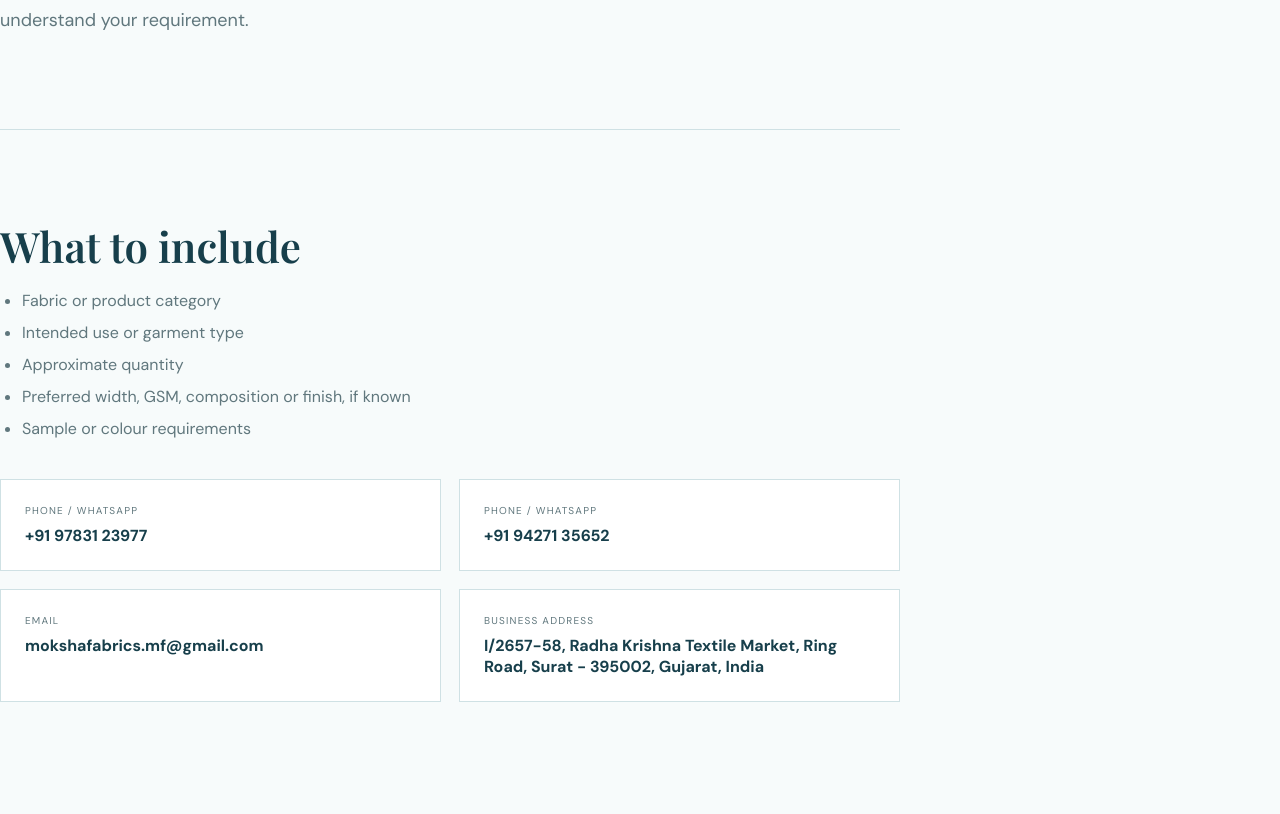
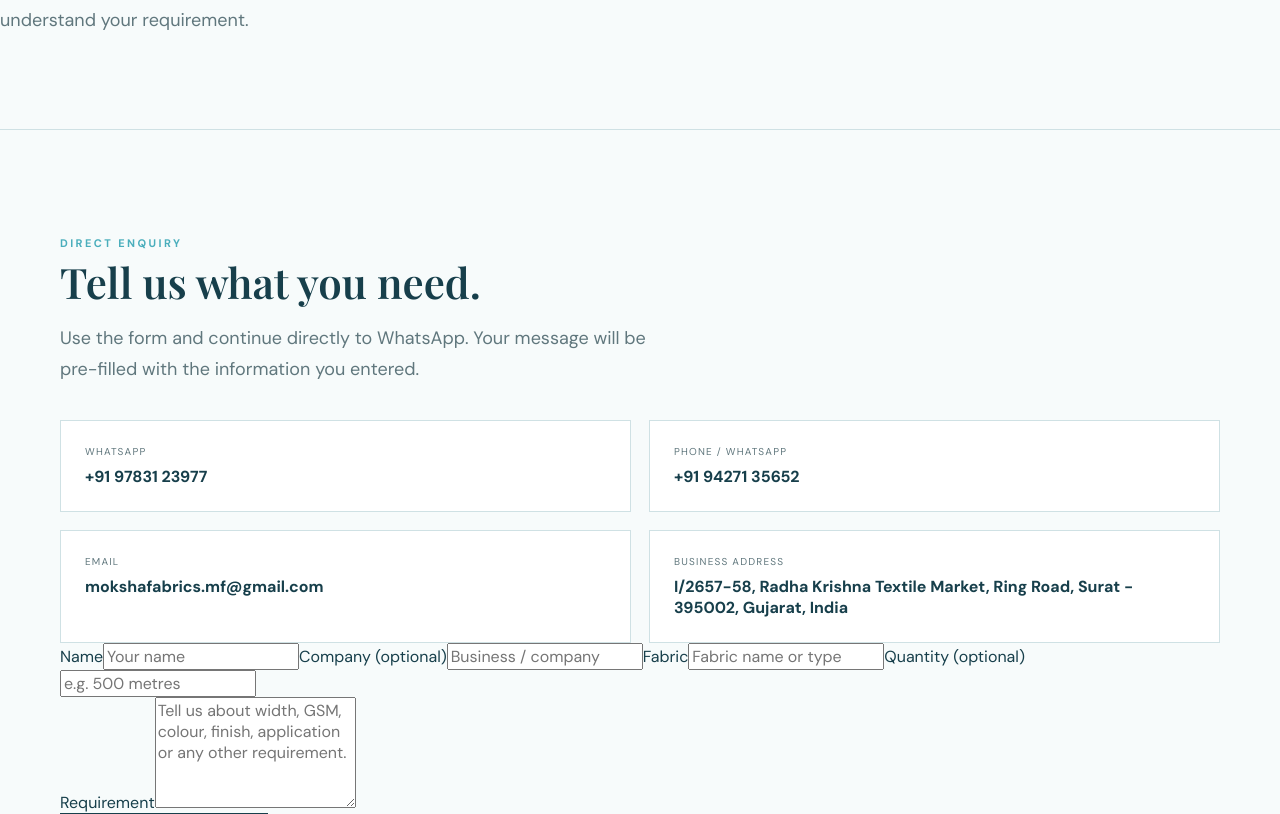
Before and after one commit to theluckygupta/moksha-fabrics, a Next.js app: page /contact in a window 1280 px wide. Shown: the part 470-1284 px from the top of the page. Built offline with nearby package versions, Linux system fonts and the light colour scheme.

Commit message:
Add WhatsApp enquiry flow to contact page

```diff
--- a/app/contact/page.tsx
+++ b/app/contact/page.tsx
@@ -1,3 +1,5 @@
+import EnquiryForm from "@/components/enquiry-form";
+
 export const metadata = {
   title: "Contact",
   description: "Contact Moksha Fabrics in Surat for textile fabric sourcing and wholesale enquiries.",
@@ -11,20 +13,20 @@ export default function ContactPage() {
         <h1>Start with what you are looking for.</h1>
         <p className="lead">Share the fabric type, intended application, approximate quantity and any specifications you already have. We can use that information to understand your requirement.</p>
       </section>
-      <section className="section prose">
-        <h2>What to include</h2>
-        <ul>
-          <li>Fabric or product category</li>
-          <li>Intended use or garment type</li>
-          <li>Approximate quantity</li>
-          <li>Preferred width, GSM, composition or finish, if known</li>
-          <li>Sample or colour requirements</li>
-        </ul>
-        <div className="contact-grid">
-          <a className="contact-card" href="tel:+919783123977"><small>Phone / WhatsApp</small><strong>+91 97831 23977</strong></a>
-          <a className="contact-card" href="tel:+919427135652"><small>Phone / WhatsApp</small><strong>+91 94271 35652</strong></a>
-          <a className="contact-card" href="mailto:mokshafabrics.mf@gmail.com"><small>Email</small><strong>mokshafabrics.mf@gmail.com</strong></a>
-          <div className="contact-card"><small>Business address</small><strong>I/2657-58, Radha Krishna Textile Market, Ring Road, Surat - 395002, Gujarat, India</strong></div>
+      <section className="section">
+        <div className="container contactLayout">
+          <div className="contactIntro">
+            <p className="eyebrow">Direct enquiry</p>
+            <h2>Tell us what you need.</h2>
+            <p className="lead">Use the form and continue directly to WhatsApp. Your message will be pre-filled with the information you entered.</p>
+            <div className="contact-grid">
+              <a className="contact-card" href="https://wa.me/919783123977" target="_blank" rel="noreferrer"><small>WhatsApp</small><strong>+91 97831 23977</strong></a>
+              <a className="contact-card" href="tel:+919427135652"><small>Phone / WhatsApp</small><strong>+91 94271 35652</strong></a>
+              <a className="contact-card" href="mailto:mokshafabrics.mf@gmail.com"><small>Email</small><strong>mokshafabrics.mf@gmail.com</strong></a>
+              <div className="contact-card"><small>Business address</small><strong>I/2657-58, Radha Krishna Textile Market, Ring Road, Surat - 395002, Gujarat, India</strong></div>
+            </div>
+          </div>
+          <EnquiryForm />
         </div>
       </section>
     </main>
```
